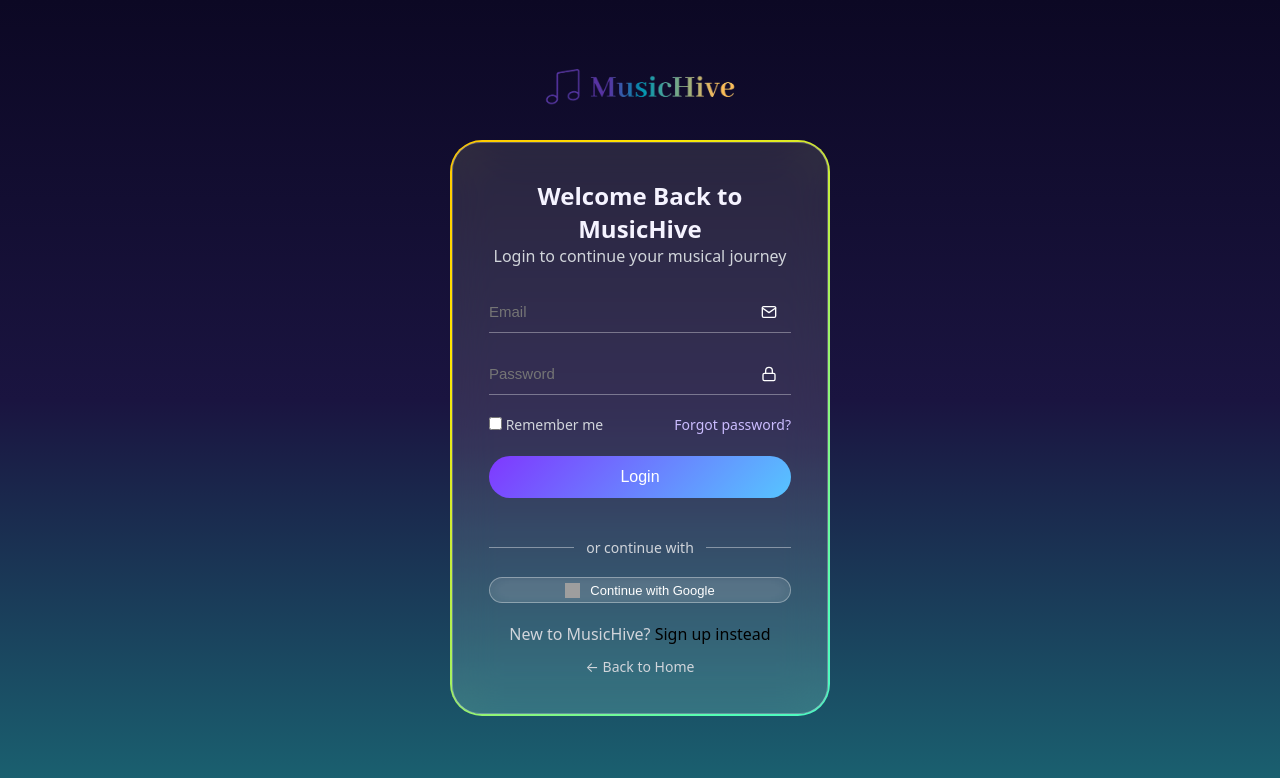
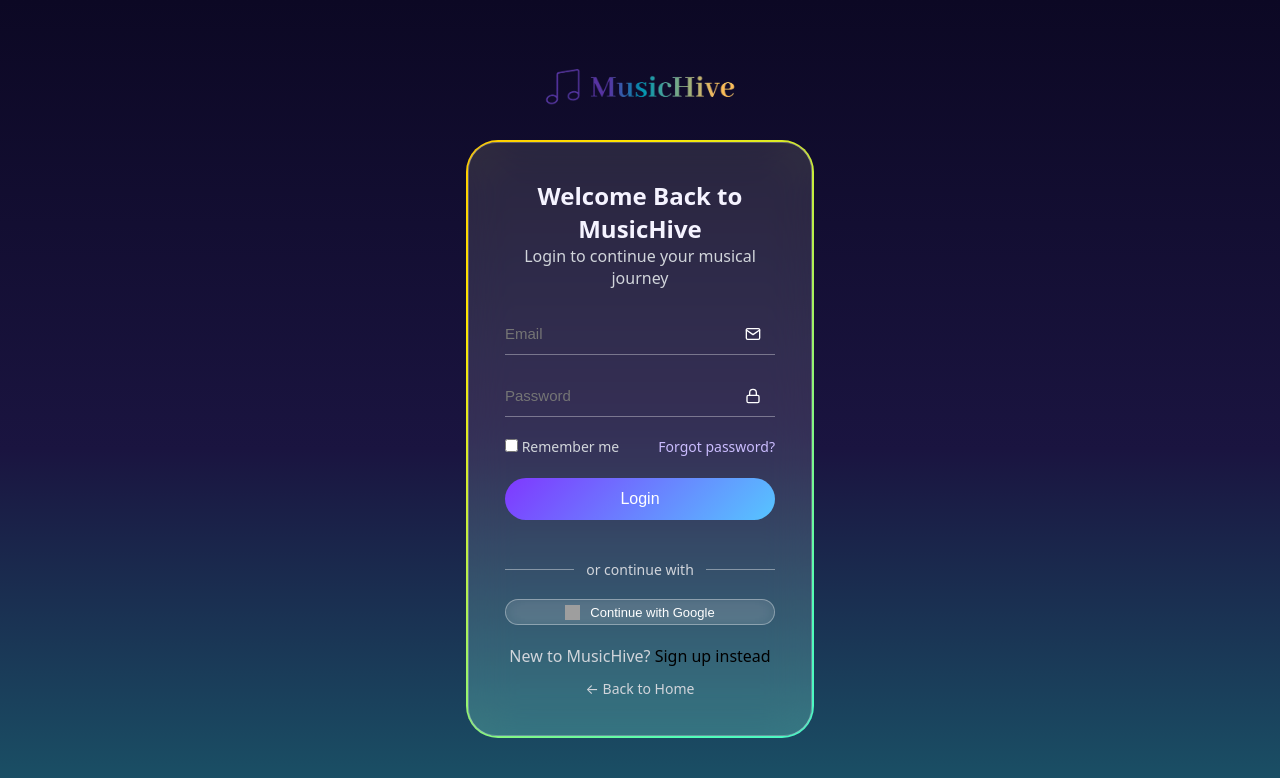
Before and after one commit to Rivindu13/MusicHive, a React (Create React App) app in the folder frontend/: page /login in a window 1280 px wide. Shown: the top 778 px of the page. Built offline with nearby package versions, Linux system fonts and the light colour scheme; no server answers; grey boxes are pictures that could not be loaded; the HTML template or start-up script is replaced by a standard one.

Commit message:
Fixed home page and login scrolling issue

```diff
--- a/frontend/src/App.css
+++ b/frontend/src/App.css
@@ -936,32 +936,17 @@ section {
 /* Rainbow Border */
 .login-card {
   position: absolute;
-  top: 0;
-  left: 0;
-
+  inset: 0;
   width: 100%;
-  height: 100%;
+  height: auto;
   padding: 6px;
-
   border-radius: 32px;
   border: 2px solid transparent;
-
   background:
     linear-gradient(#0c0824, #1a1440, #1a6472) padding-box,
-    linear-gradient(
-      135deg,
-      #ff4fd8,
-      #ff8a00,
-      #ffe600,
-      #52ffb8,
-      #2dd4ff,
-      #7c2cff,
-      #ff4fd8
-    ) border-box;
-
+    linear-gradient(135deg, #ff4fd8, #ff8a00, #ffe600, #52ffb8, #2dd4ff, #7c2cff, #ff4fd8) border-box;
   background-size: 100% 100%, 400% 400%;
   animation: rainbowMove 6s linear infinite;
-
   z-index: 0;
   pointer-events: none;
 }
@@ -980,7 +965,7 @@ section {
   position: relative;
 
   width: calc(100% - 4px);
-  height: calc(100% - 4px);
+  height: auto;
   margin: 0 auto;
 
   padding: 36px;
@@ -993,7 +978,6 @@ section {
   z-index: 1;
   text-align: center;
 }
-s
 
 
 
@@ -1483,3 +1467,31 @@ s
     font-size: 28px;
   }
 }
+
+.login-page {
+  min-height: 100vh;
+  height: auto;
+  overflow-y: auto;
+  background: linear-gradient(180deg, #0c0824, #1a1440, #1a6472);
+  display: flex;
+  flex-direction: column;
+  align-items: center;
+  justify-content: flex-start;
+  padding: 50px 0 80px;
+}
+
+.login-card-wrapper {
+  position: relative;
+  width: 380px;
+  max-width: calc(100% - 32px);
+  padding: 2px 0;
+  margin: 0 auto 80px;
+}
+
+html,
+body,
+#root {
+  min-height: 100vh;
+  height: 100%;
+  overflow-y: auto;
+}
```
